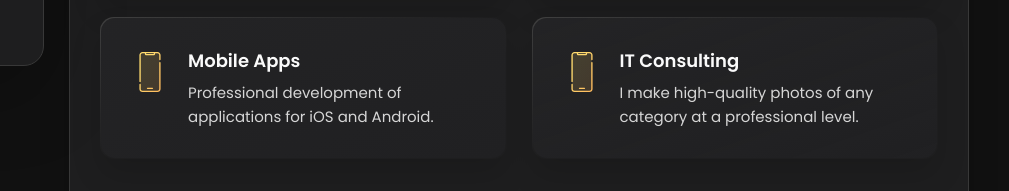
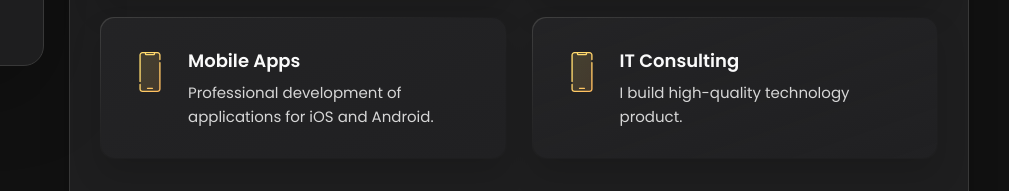
Before and after one commit to kiran355/portfolio, a website: page index.html in a window 1280 px wide. Shown: the part 587-778 px from the top of the page, 271-1280 px from the left. Drawn offline with nearby package versions, Linux system fonts and the light colour scheme.

Commit message:
Update index.html

```diff
--- a/index.html
+++ b/index.html
@@ -240,7 +240,7 @@
                 <h4 class="h4 service-item-title">IT Consulting</h4>
 
                 <p class="service-item-text">
-                  I make high-quality photos of any category at a professional level.
+                  I build high-quality technology product.
                 </p>
               </div>
 
```
